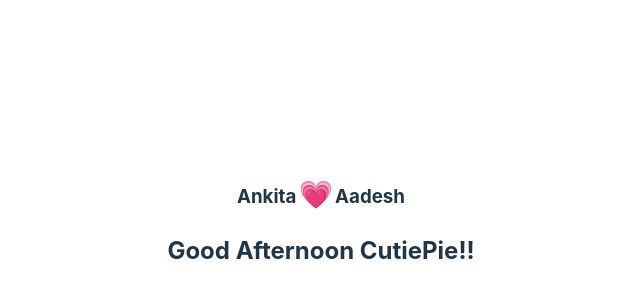
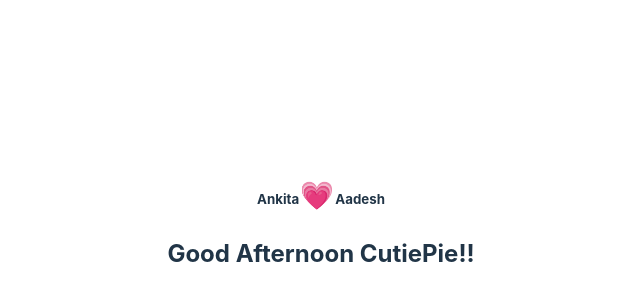
Before and after one commit to AADESHRN/ANKITA-AADESH, a React (Vite) app: page / in a window 1280 px wide. Shown: the part 176-476 px from the top of the page, without its empty margins (319-959 px from the left). Built offline with nearby package versions, Linux system fonts and the light colour scheme.

Commit message:
bg white

```diff
--- a/src/App.css
+++ b/src/App.css
@@ -1,8 +1,9 @@
 #root {
-  max-width: 1280px;
+  max-width: 100%;
   margin: 0 auto;
   padding: 2rem;
   text-align: center;
+  background-color: white;
 }
 
 @keyframes heartbeat {
@@ -25,18 +26,6 @@
   font-family: 'Arial', sans-serif; /* Specify your preferred font family */
 }
 
-.logo {
-  width: 100px; /* Adjust the size of your logo */
-  height: auto;
-  animation: heartbeat 1.5s infinite; /* Adjust the animation duration as needed */
-}
-.logo:hover {
-  filter: drop-shadow(0 0 2em #646cffaa);
-}
-.logo.react:hover {
-  filter: drop-shadow(0 0 2em #61dafbaa);
-}
-
 @keyframes logo-spin {
   from {
     transform: rotate(0deg);
@@ -45,17 +34,3 @@
     transform: rotate(360deg);
   }
 }
-
-@media (prefers-reduced-motion: no-preference) {
-  a:nth-of-type(2) .logo {
-    animation: logo-spin infinite 20s linear;
-  }
-}
-
-.card {
-  padding: 2em;
-}
-
-.read-the-docs {
-  color: #888;
-}
--- a/src/App.jsx
+++ b/src/App.jsx
@@ -4,7 +4,7 @@ function App() {
 
   return (
     <>
-      <h3>Ankita <div className="heartbeating-text">💗</div> Aadesh</h3>
+      <h5>Ankita <div className="heartbeating-text">💗</div> Aadesh</h5>
       <h2>Good Afternoon CutiePie!!</h2>
     </>
   )
```
